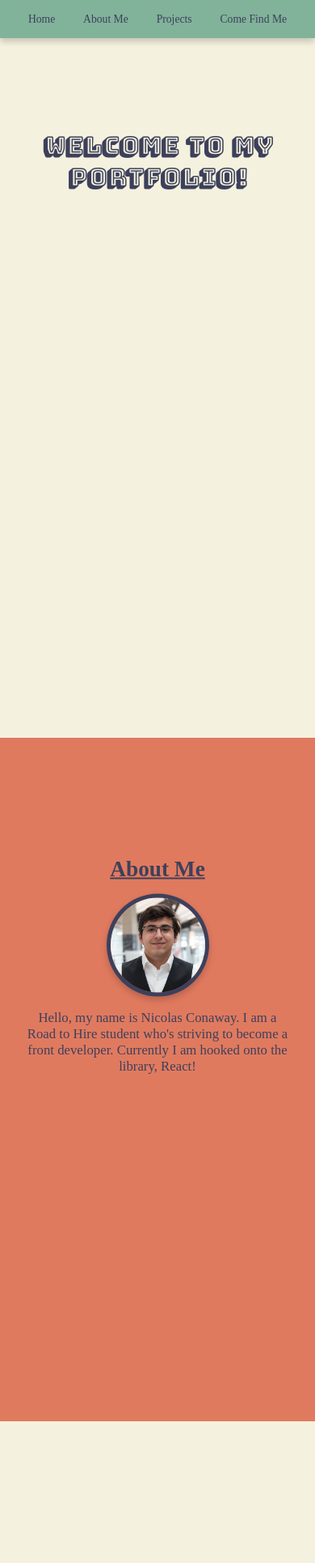
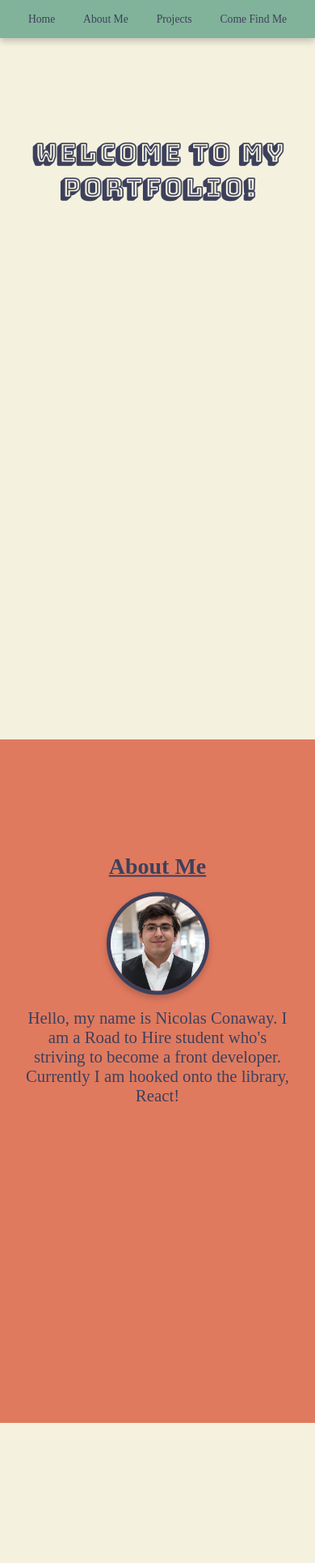
Before and after one commit to NicolasConaway/portfolio-project, a React (Create React App) app: page / in a window 390 px wide. Shown: the top 1930 px of the page at 81% size. Built offline with nearby package versions, Linux system fonts and the light colour scheme; a web font is replaced by a local one.

Commit message:
second commit

```diff
--- a/src/Components/About/styles.css
+++ b/src/Components/About/styles.css
@@ -33,17 +33,17 @@
 
 @media (max-width: 750px) {
     .about__container {
-        transform: translate( 0, 50%);
+        transform: translate( 0, 42%);
     }
     .about__container h1 {
-        font-size: 7vw;
+        font-size: 1.75rem;
     }
     .about__container img {
         width: 30%;
         margin-top: 4%;
     }
     .about__container p {
-        font-size: 4.3vw;
+        font-size: 1.3rem;
         margin: 4% 8% 0 8%;
     }
 }
--- a/src/Components/ComeFindMe/styles.css
+++ b/src/Components/ComeFindMe/styles.css
@@ -12,7 +12,7 @@
 
 @media (max-width: 750px) {
     .social h1 {
-        font-size: 7.5vw;
-        transform: translate( 0, 150%);
+        font-size: 2rem;
+        transform: translate( 0, 125%);
     }
 }
--- a/src/Components/Projects/styles.css
+++ b/src/Components/Projects/styles.css
@@ -37,13 +37,13 @@
         transform: translate( 0, 31%);
     }
     .projects h1 {
-        font-size: 7vw;
+        font-size: 1.75rem;
     }
     .thumbnail {
         width: 20vh;
         height: 8vh;
     }
     .thumbnailName {
-        font-size: 2.5vw;
+        font-size: .65rem;
     }
 }
--- a/src/Components/Title/styles.css
+++ b/src/Components/Title/styles.css
@@ -11,7 +11,7 @@
 
 @media (max-width: 750px) {
     .title h1 {
-        font-size: 7.5vw;
-        transform: translate( 0, 120%);
+        font-size: 2rem;
+        transform: translate( 0, 115%);
     }
 }
```
